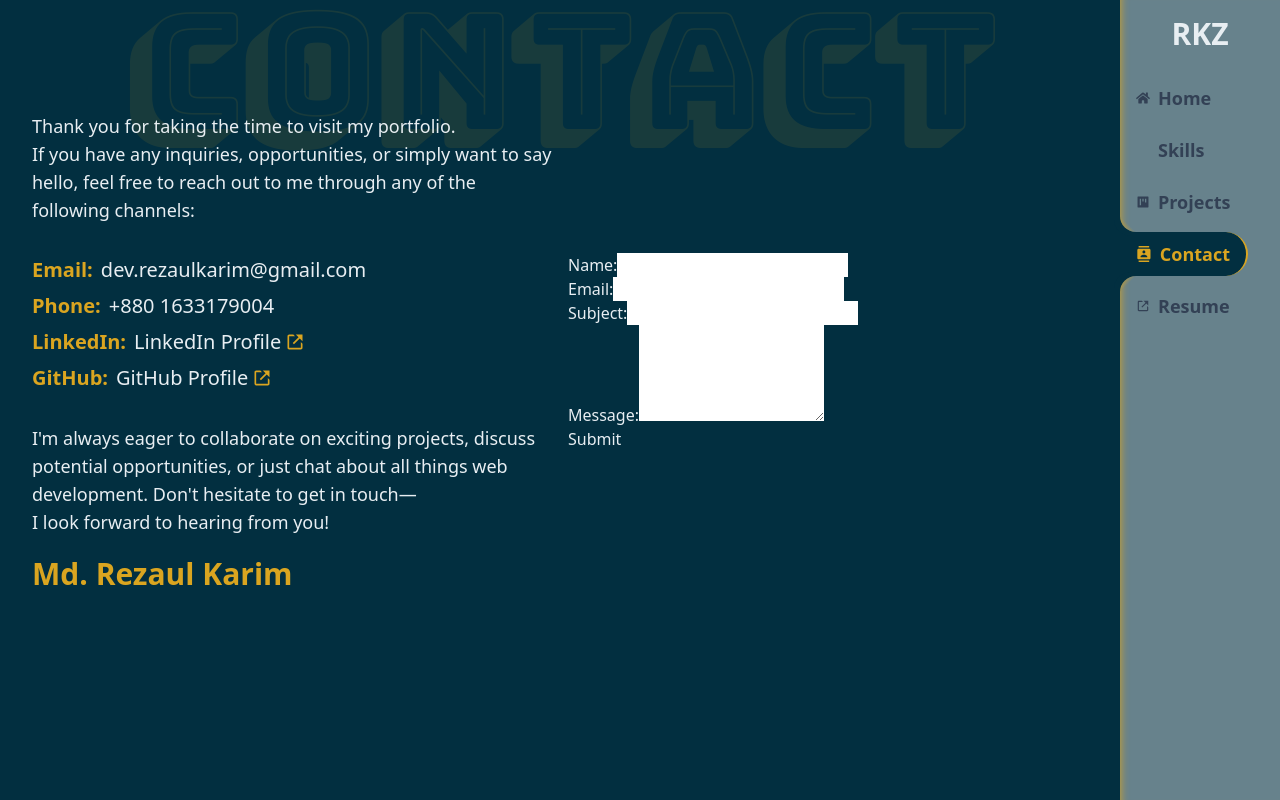
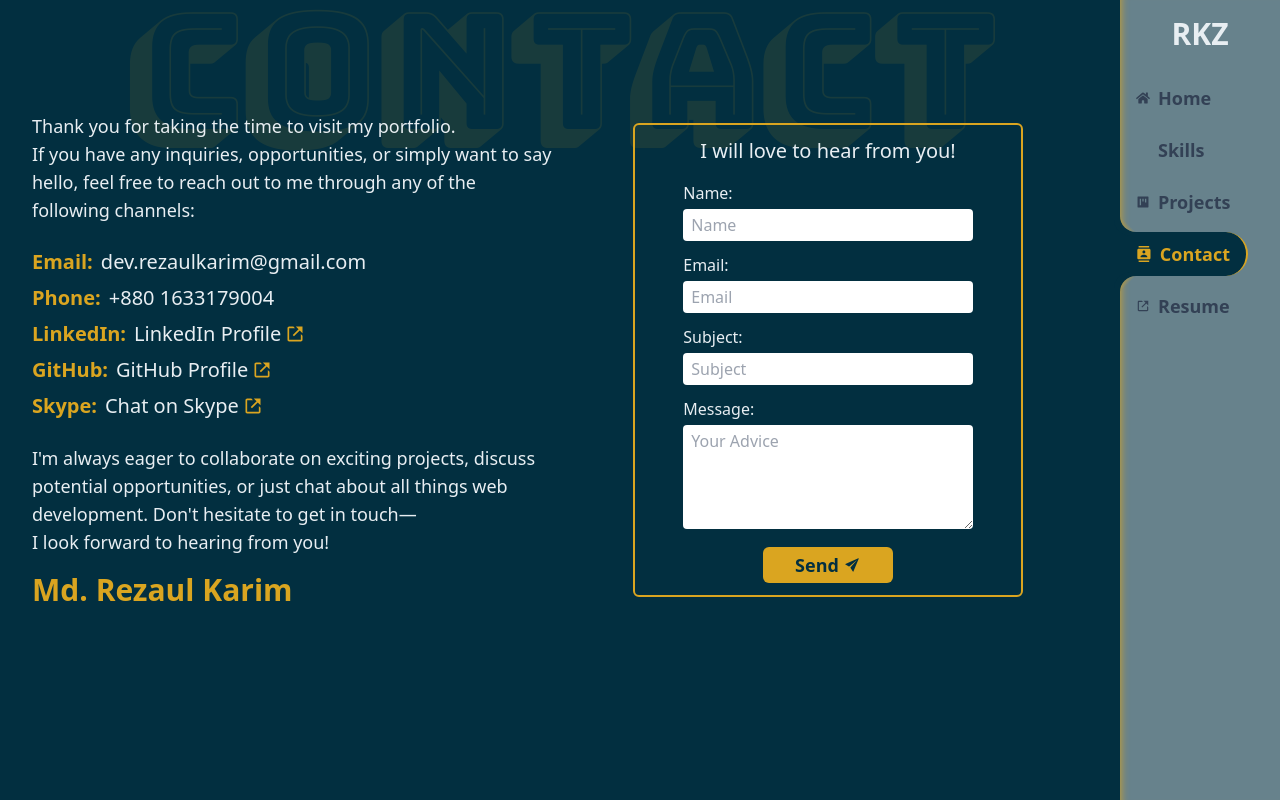
Before and after one commit to devRezaulKarim/portfolio, a React (Vite) app: page /contact in a window 1280 px wide. Built offline with nearby package versions, Linux system fonts and the light colour scheme; some icons are missing; a web font is replaced by a local one.

Commit message:
contact form done

```diff
--- a/src/Components/MobileNavbar.jsx
+++ b/src/Components/MobileNavbar.jsx
@@ -5,6 +5,7 @@ import { FaGithubSquare, FaHome, FaLinkedin } from "react-icons/fa";
 import { FaListCheck } from "react-icons/fa6";
 import { MdContacts } from "react-icons/md";
 import { Link, NavLink } from "react-router-dom";
+import { FaSkype } from "react-icons/fa6";
 
 export default function MobileNavbar({ mobileMenuHandler }) {
   return (
@@ -51,6 +52,7 @@ export default function MobileNavbar({ mobileMenuHandler }) {
             <FaGithubSquare className="text-3xl text-[var(--color-dark)] " />
           </Link>
         </div>
+
         <div>
           <Link
             to={"https://www.linkedin.com/in/dev-rezaul-karim/"}
@@ -59,6 +61,14 @@ export default function MobileNavbar({ mobileMenuHandler }) {
             <FaLinkedin className="text-3xl " />
           </Link>
         </div>
+        <div>
+          <Link
+            to={"https://join.skype.com/invite/raOqXQNYEz6m"}
+            target="_blank"
+          >
+            <FaSkype className="text-3xl text-[var(--color-dark)] " />
+          </Link>
+        </div>
       </div>
     </div>
   );
--- a/src/Components/Navbar.jsx
+++ b/src/Components/Navbar.jsx
@@ -2,7 +2,7 @@ import { Link, NavLink } from "react-router-dom";
 import { FaGithubSquare, FaHome, FaLinkedin } from "react-icons/fa";
 import { AiFillProject } from "react-icons/ai";
 import { MdContacts } from "react-icons/md";
-import { FaListCheck } from "react-icons/fa6";
+import { FaListCheck, FaSkype } from "react-icons/fa6";
 import { BiLinkExternal } from "react-icons/bi";
 
 export default function Navbar() {
@@ -48,7 +48,11 @@ export default function Navbar() {
       </div>
       <div className="flex gap-4 justify-center mb-8 flex-wrap-reverse">
         <div className="github">
-          <Link to={"https://github.com/devRezaulKarim"} target="_blank">
+          <Link
+            to={"https://github.com/devRezaulKarim"}
+            target="_blank"
+            title="GitHub"
+          >
             <FaGithubSquare className="text-3xl text-[var(--color-dark)] " />
           </Link>
         </div>
@@ -56,18 +60,24 @@ export default function Navbar() {
           <Link
             to={"https://www.linkedin.com/in/dev-rezaul-karim/"}
             target="_blank"
+            title="LinkedIn"
           >
             <FaLinkedin className="text-3xl " />
+          </Link>
+        </div>
+        <div className="linkedin2">
+          <Link
+            to={"https://join.skype.com/invite/raOqXQNYEz6m"}
+            target="_blank"
+            title="Skype"
+          >
+            <FaSkype className="text-3xl text-[var(--color-dark)] " />
           </Link>
         </div>
         {/* extra */}
         {/* extra */}
         {/* extra */}
-        {/* <div className="linkedin2">
-          <Link to={"https://github.com/devRezaulKarim"} target="_blank">
-            <FaGithubSquare className="text-3xl text-[var(--color-dark)] " />
-          </Link>
-        </div>
+        {/*
         <div className="linkedin3">
           <Link
             to={"https://www.linkedin.com/in/dev-rezaul-karim/"}
--- a/src/Pages/Contact.jsx
+++ b/src/Pages/Contact.jsx
@@ -1,4 +1,5 @@
 import { BiLinkExternal } from "react-icons/bi";
+import { IoIosSend } from "react-icons/io";
 
 export default function Contact() {
   return (
@@ -6,7 +7,7 @@ export default function Contact() {
       <h1 className="sectionTitle">Contact</h1>
       <div className="lg:flex gap-4 lg:pt-20  items-center">
         <div className="contactLeft lg:w-1/2 ">
-          <p className="text-lg mb-8">
+          <p className="text-lg mb-6">
             Thank you for taking the time to visit my portfolio. <br /> If you
             have any inquiries, opportunities, or simply want to say hello, feel
             free to reach out to me through any of the following channels:
@@ -37,7 +38,7 @@ export default function Contact() {
               <BiLinkExternal className="text-[var(--color-accent)]" />
             </a>
           </div>
-          <div className="text-xl flex">
+          <div className="text-xl mb-2 flex">
             <span className="mr-2 font-bold text-[var(--color-accent)]">
               GitHub:
             </span>
@@ -51,41 +52,97 @@ export default function Contact() {
               <BiLinkExternal className="text-[var(--color-accent)]" />
             </a>
           </div>
-          <p className="text-lg mt-8">
+
+          <div className="text-xl flex">
+            <span className="mr-2 font-bold text-[var(--color-accent)]">
+              Skype:
+            </span>
+            <a
+              className="flex items-center gap-1 relative after:duration-200 after:content-[''] after:w-0 after:h-[2px] after:bg-[var(--color-accent)] after:absolute after:-bottom-[2px] after:right-0 hover:after:w-full"
+              href="https://join.skype.com/invite/raOqXQNYEz6m"
+              target="_blank"
+              rel="noopener noreferrer"
+            >
+              Chat on Skype{" "}
+              <BiLinkExternal className="text-[var(--color-accent)]" />
+            </a>
+          </div>
+          <p className="text-lg mt-6">
             I&#39;m always eager to collaborate on exciting projects, discuss
             potential opportunities, or just chat about all things web
             development. Don&#39;t hesitate to get in touch— <br />I look
             forward to hearing from you!
           </p>
-          <h3 className="mt-5 text-3xl text-[var(--color-accent)] font-extrabold">
+          <h3 className="mt-4 text-3xl text-[var(--color-accent)] font-extrabold">
             Md. Rezaul Karim
           </h3>
         </div>
         <div className="contactRight lg:w-1/2 mt-10 lg:mt-0">
-          <form action="submit.php" method="post">
-            <div>
-              <label htmlFor="name">Name:</label>
-              <input type="text" id="name" name="name" required />
+          <form
+            className=" border-2 border-[var(--color-accent)] py-3 rounded-md lg:w-3/4 mx-auto flex flex-col items-center"
+            action="submit.php"
+            method="post"
+          >
+            <span className="text-xl mb-4">I will love to hear from you!</span>
+            <div className="mb-3 w-3/4">
+              <label className="block mb-1" htmlFor="name">
+                Name:
+              </label>
+              <input
+                className="w-full px-2 py-1 rounded"
+                type="text"
+                id="name"
+                name="name"
+                placeholder="Name"
+                required
+              />
             </div>
-            <div>
-              <label htmlFor="email">Email:</label>
-              <input type="email" id="email" name="email" required />
+            <div className="mb-3 w-3/4">
+              <label className="block mb-1" htmlFor="email">
+                Email:
+              </label>
+              <input
+                className="w-full px-2 py-1 rounded"
+                type="email"
+                id="email"
+                name="email"
+                placeholder="Email"
+                required
+              />
             </div>
-            <div>
-              <label htmlFor="subject">Subject:</label>
-              <input type="text" id="subject" name="subject" required />
+            <div className="mb-3 w-3/4">
+              <label className="block mb-1" htmlFor="subject">
+                Subject:
+              </label>
+              <input
+                className="w-full px-2 py-1 rounded"
+                type="text"
+                id="subject"
+                name="subject"
+                placeholder="Subject"
+                required
+              />
             </div>
-            <div>
-              <label htmlFor="message">Message:</label>
+            <div className="mb-3 w-3/4">
+              <label className="block mb-1" htmlFor="message">
+                Message:
+              </label>
               <textarea
+                className="w-full px-2 py-1 rounded"
                 id="message"
                 name="message"
                 rows="4"
+                placeholder="Your Advice"
                 required
               ></textarea>
             </div>
             <div>
-              <button type="submit">Submit</button>
+              <button
+                className="bg-[var(--color-accent)] rounded-md py-1 px-8 text-lg font-semibold text-[var(--color-primary)] flex items-center gap-1"
+                type="submit"
+              >
+                Send <IoIosSend />
+              </button>
             </div>
           </form>
         </div>
```
